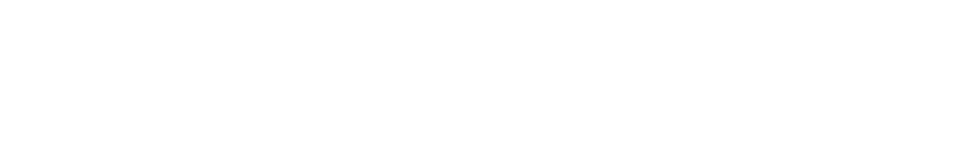
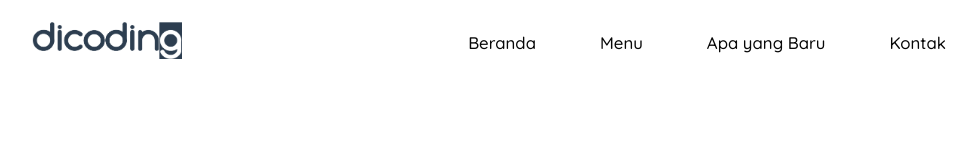
Before and after one commit to fadlifr/landingpage, a plain HTML site: page index.html in a window 1280 px wide. Shown: the whole page, without its empty margins (139-1116 px from the left). Drawn offline with Linux system fonts and the light colour scheme.

Commit message:
create fitur header>navbar

```diff
--- a/css/app.css
+++ b/css/app.css
@@ -0,0 +1,55 @@
+@import url('https://fonts.googleapis.com/css2?family=Quicksand:wght@500;700&display=swap');
+
+*,
+*::before,
+::after {
+	box-sizing: border-box;
+}
+
+body {
+  height: 100vh;
+  font-family: 'Quicksand', sans-serif;
+  margin: 0;
+  display: flex;
+  flex-direction: column;
+}
+.navbar-container {
+  max-width: 1200px;
+  width: 100%;
+  margin-inline: auto;
+  display: flex;
+  justify-content: space-around;
+  align-items: center;
+  padding-block: 1rem;
+  z-index: 2;
+}
+
+.logo img {
+  width: 150px;
+}
+
+.nav-list ul {
+  padding-left: 0;
+  display: flex;
+  justify-self: center;
+  gap: 2rem 1rem;
+}
+
+.nav-list ul li {
+  list-style-type: none;
+}
+
+.nav-list ul li a {
+  text-decoration: none;
+  font-size: 1.05rem;
+  font-weight: 500;
+  color: rgb(7, 7, 7);
+  padding: .5rem 1.5rem;
+  border-radius: 999px;   /* border keliatan jika diberi color, ini untuk hover*/
+  transition: all .2s ease-in-out;
+}
+
+.nav-list ul li:hover a {
+  background-color: rgb(66, 92, 119);
+  color: rgb(250, 250, 250);
+}
--- a/index.html
+++ b/index.html
@@ -6,5 +6,19 @@
 		<title>Landing Page Dicoding Indonesia</title>
 		<link rel="stylesheet" href="/css/app.css" />
 	</head>
-	<body></body>
+	<body>
+    <header class="navbar-container">
+      <div class="logo">
+        <img src="img/dicoding-header-logo.png" alt="dicoding-logo">
+      </div>
+      <nav class="nav-list">
+        <ul>
+          <li><a href="#">Beranda</a></li>
+          <li><a href="#">Menu</a></li>
+          <li><a href="#">Apa yang Baru</a></li>
+          <li><a href="#">Kontak</a></li>
+        </ul>
+      </nav>
+    </header>
+  </body>
 </html>
```
